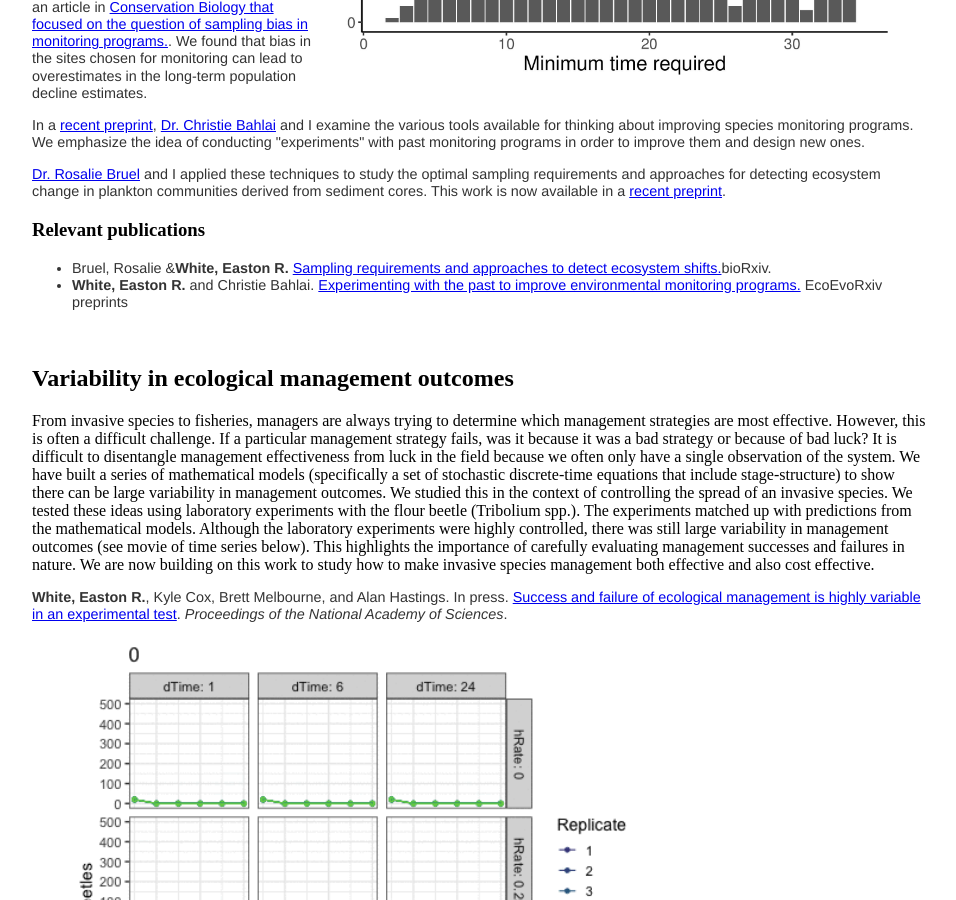
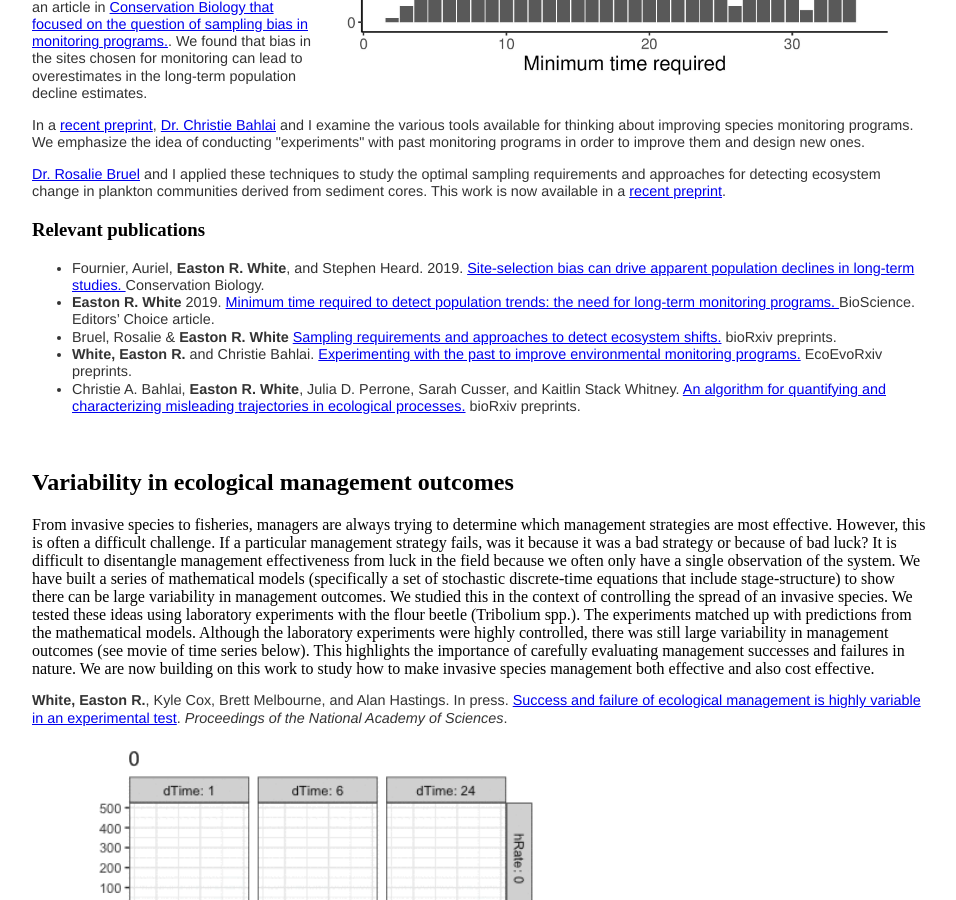
Before and after one commit to eastonwhite/eastonwhite.github.io, a Jekyll site: the page built from research/index.html, in a window 1280 px wide and 900 px high, scrolled down 3001 px. Shown: the whole window, without its empty margins (160-1116 px from the left). Built offline with Jekyll 4.4.1, drawn with Linux system fonts in a browser that asks for light colours.

Commit message:
added monitoring pubs

```diff
--- a/research/index.html
+++ b/research/index.html
@@ -124,8 +124,11 @@ Our goal is to develop tools to make better decisions in highly variable Malagas
 
 <h3>Relevant publications</h3>
  <ul>
-  <li>Bruel, Rosalie &<strong>White, Easton R.</strong> <a href="https://www.biorxiv.org/content/10.1101/2020.04.07.030643v1" target="_blank" rel="noopener noreferrer">Sampling requirements and approaches to detect ecosystem shifts.</a>bioRxiv.</li>
-  <li><strong>White, Easton R.</strong> and Christie Bahlai. <a href="https://ecoevorxiv.org/cz5va/" target="_blank" rel="noopener noreferrer">Experimenting with the past to improve environmental monitoring programs.</a> EcoEvoRxiv preprints</li>
+  <li> Fournier, Auriel, <strong>Easton R. White</strong>, and Stephen Heard. 2019. <a href="https://eastonwhite.github.io/publications/2019_Fournier_etal_ConBio.pdf" target="_blank" rel="noopener noreferrer">Site-selection bias can drive apparent population declines in long-term studies. </a> Conservation Biology.</li>
+  <li><strong> Easton R. White</strong> 2019. <a href="https://eastonwhite.github.io/publications/2019_White_Bioscience.pdf" target="_blank" rel="noopener noreferrer">Minimum time required to detect population trends: the need for long-term monitoring programs. </a> BioScience. Editors’ Choice article.</li>
+  <li>Bruel, Rosalie &<strong> Easton R. White</strong> <a href="https://www.biorxiv.org/content/10.1101/2020.04.07.030643v1" target="_blank" rel="noopener noreferrer">Sampling requirements and approaches to detect ecosystem shifts.</a> bioRxiv preprints.</li>
+  <li><strong>White, Easton R.</strong> and Christie Bahlai. <a href="https://ecoevorxiv.org/cz5va/" target="_blank" rel="noopener noreferrer">Experimenting with the past to improve environmental monitoring programs.</a> EcoEvoRxiv preprints.</li>
+  <li>Christie A. Bahlai, <strong>Easton R. White</strong>, Julia D. Perrone, Sarah Cusser, and Kaitlin Stack Whitney. <a href="https://www.biorxiv.org/content/10.1101/2020.07.07.192211v1" target="_blank" rel="noopener noreferrer">An algorithm for quantifying and characterizing misleading trajectories in ecological processes.</a> bioRxiv preprints.</li>
 </ul>
 
 
```
